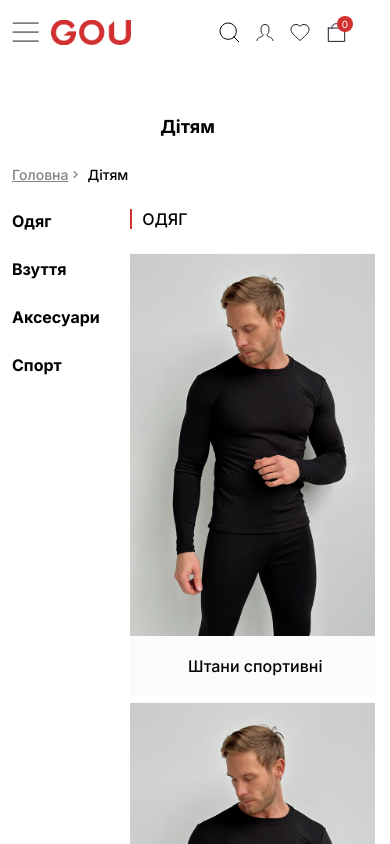
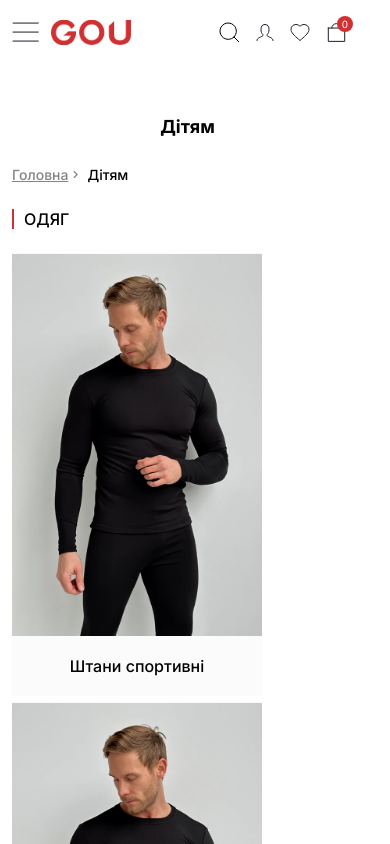
Before and after one commit to jdifek/gou, a Next.js app: page /catalog/children in a window 390 px wide. Shown: the top 844 px of the page. Built offline with nearby package versions, Linux system fonts and the light colour scheme.

Commit message:
Адаптив страницы с категориями

```diff
--- a/src/app/catalog/[slug]/layout.tsx
+++ b/src/app/catalog/[slug]/layout.tsx
@@ -17,6 +17,18 @@ export default function CatalogLayout({
 }) {
   const router = useRouter();
   const pathname = usePathname();
+  const [isMobile, setIsMobile] = useState(false);
+
+  useEffect(() => {
+    const handleResize = () => {
+      setIsMobile(window.innerWidth <= 768);
+    };
+
+    handleResize();
+    window.addEventListener('resize', handleResize);
+
+    return () => window.removeEventListener('resize', handleResize);
+  }, []);
 
   const segments = pathname.split("/").filter(Boolean);
   const isProductPage = segments[0] === "catalog" && segments.length === 5;
@@ -152,6 +164,8 @@ export default function CatalogLayout({
           ))}
         </div>
         <div className="w-full flex gap-[48px]">
+          {/* Left menu - hidden on mobile */}
+          {!isMobile && (
             <div className="w-[20%] flex flex-col gap-[24px]">
               <ul className="flex flex-col gap-[24px] text-[16px] font-bold">
                 {menuData.map((item) => (
@@ -187,8 +201,14 @@ export default function CatalogLayout({
                 ))}
               </ul>
             </div>
+          )}
 
-          <div className="w-[80%]">{children}</div>
+          {/* Content - centered on mobile */}
+          <div className={`${isMobile ? "w-full flex justify-center" : "w-[80%]"}`}>
+            <div className={`w-full`}>
+              {children}
+            </div>
+          </div>
         </div>
       </div>
     </div>
--- a/src/app/catalog/[slug]/page.tsx
+++ b/src/app/catalog/[slug]/page.tsx
@@ -20,7 +20,7 @@ export default function CatalogPage() {
     <>
       {!findSelectedTab() ? (
         menuData.map((category) => (
-          <div key={category.id} className="first:mt-0 mt-[48px]">
+          <div key={category.id} className="first:mt-0 mt-[48px] ">
             <div className="flex items-center h-[20px] gap-[10px] mb-[24px]">
               <div className="w-[2px] h-[100%] bg-[#D13030]" />
               <p className="text-[16px] font-medium uppercase">
```
Lines whose indentation alone changed are shown as unchanged.
